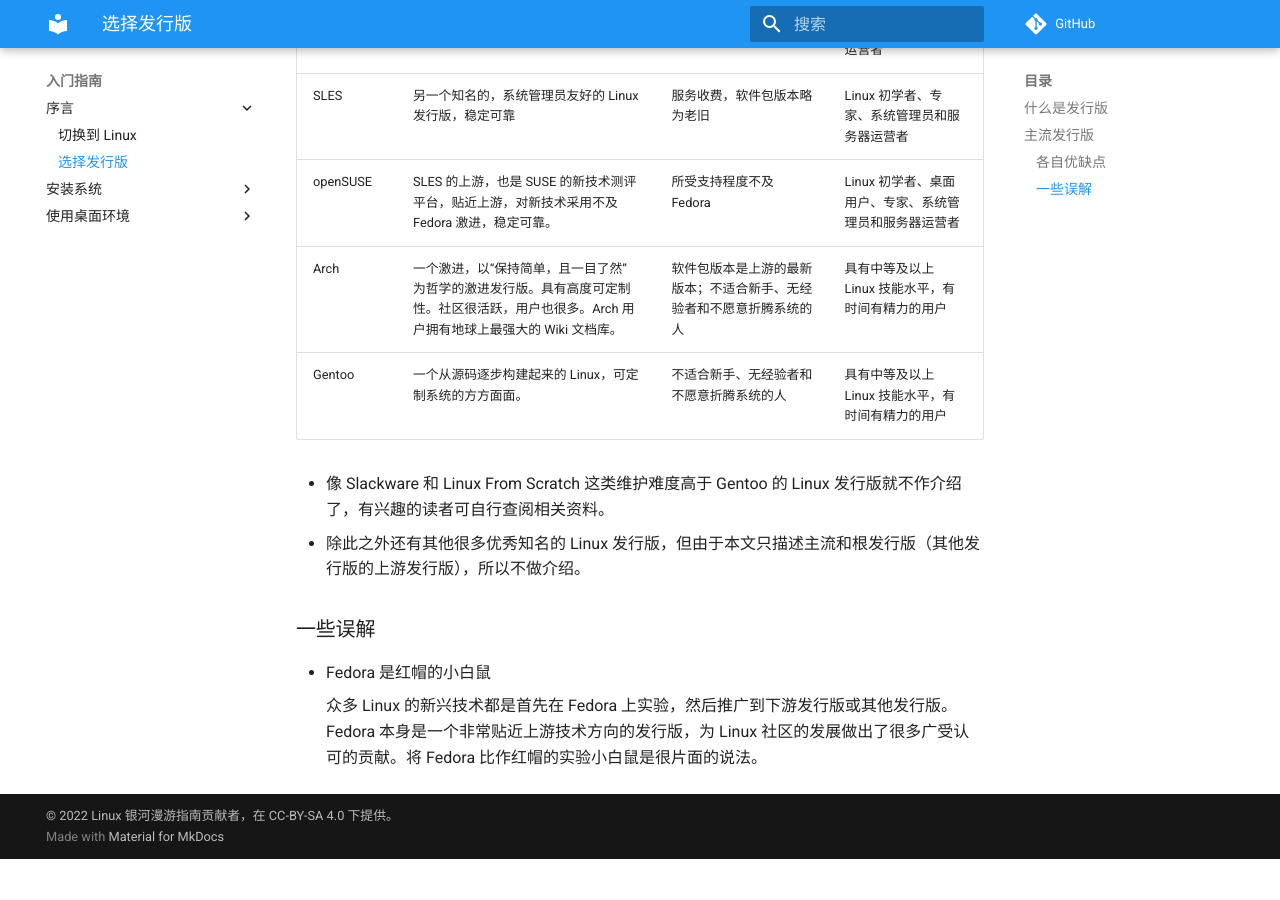
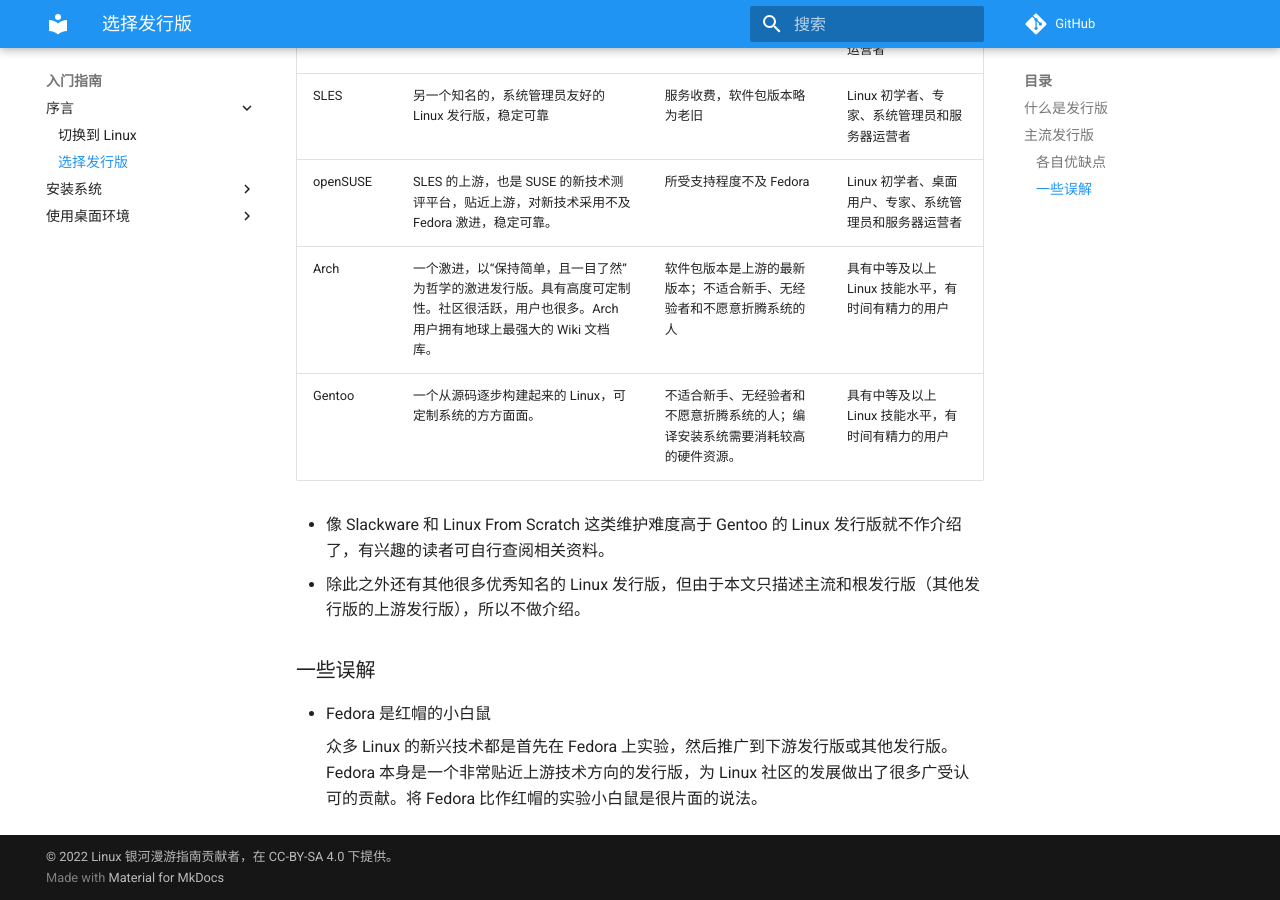
Before and after one commit to linuxhitchhiker/THGLG, an MkDocs documentation site: the page built from docs/basic/prologue/choosing-distribution.md, in a window 1280 px wide and 900 px high, scrolled down 1219 px. Built offline with MkDocs 1.6.1 and Material for MkDocs 9.7.7, drawn with Linux system fonts in a browser that asks for light colours; comment, search, counter and statistics services are not loaded; before the commit the page ends 2078 px from its top, so only the background shows below that.

Commit message:
Update choosing-distribution.md

```diff
--- a/docs/basic/prologue/choosing-distribution.md
+++ b/docs/basic/prologue/choosing-distribution.md
@@ -29,7 +29,7 @@ Linux 当前的主流/根发行版有：[Debian](https://www.debian.org/)、[Ubu
 |SLES|另一个知名的，系统管理员友好的 Linux 发行版，稳定可靠|服务收费，软件包版本略为老旧|Linux 初学者、专家、系统管理员和服务器运营者|
 |openSUSE|SLES 的上游，也是 SUSE 的新技术测评平台，贴近上游，对新技术采用不及 Fedora 激进，稳定可靠。|所受支持程度不及 Fedora|Linux 初学者、桌面用户、专家、系统管理员和服务器运营者|
 |Arch|一个激进，以“保持简单，且一目了然”为哲学的激进发行版。具有高度可定制性。社区很活跃，用户也很多。Arch 用户拥有地球上最强大的 Wiki 文档库。|软件包版本是上游的最新版本；不适合新手、无经验者和不愿意折腾系统的人|具有中等及以上 Linux 技能水平，有时间有精力的用户|
-|Gentoo|一个从源码逐步构建起来的 Linux，可定制系统的方方面面。|不适合新手、无经验者和不愿意折腾系统的人|具有中等及以上 Linux 技能水平，有时间有精力的用户|
+|Gentoo|一个从源码逐步构建起来的 Linux，可定制系统的方方面面。|不适合新手、无经验者和不愿意折腾系统的人；编译安装系统需要消耗较高的硬件资源。|具有中等及以上 Linux 技能水平，有时间有精力的用户|
 
 - 像 Slackware 和 Linux From Scratch 这类维护难度高于 Gentoo 的 Linux 发行版就不作介绍了，有兴趣的读者可自行查阅相关资料。
 - 除此之外还有其他很多优秀知名的 Linux 发行版，但由于本文只描述主流和根发行版（其他发行版的上游发行版），所以不做介绍。
```
